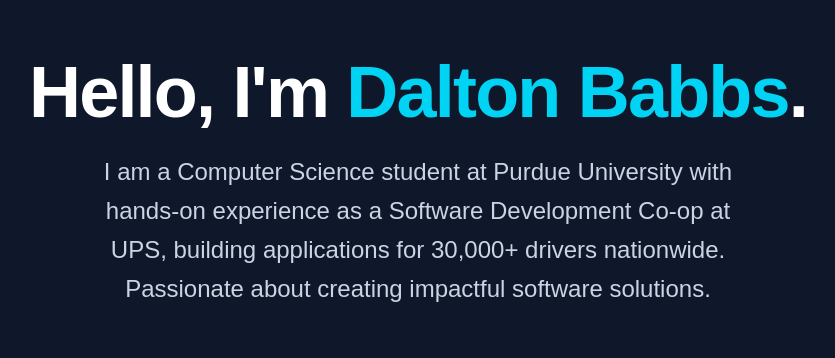
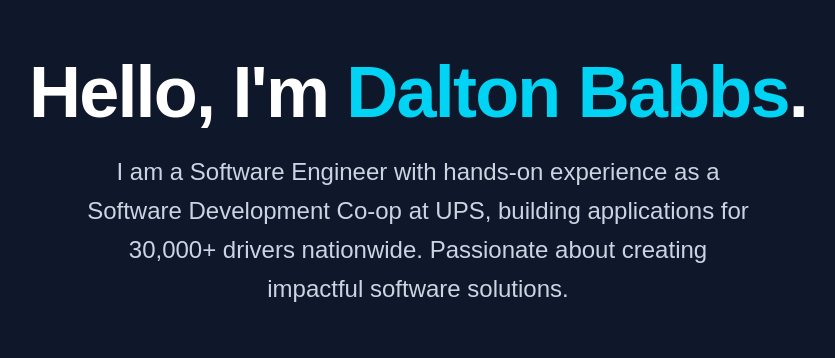
Before and after one commit to DaltonCB/my-website, a Next.js app: page / in a window 1280 px wide. Shown: the top 358 px of the page, without its empty margins (222-1057 px from the left). Built offline with nearby package versions, Linux system fonts and the light colour scheme.

Commit message:
Update Hero.tsx

```diff
--- a/components/Hero.tsx
+++ b/components/Hero.tsx
@@ -7,7 +7,7 @@ export default function Hero() {
         Hello, I&apos;m <span className="text-cyan-400">Dalton Babbs</span>.
       </h1>
       <p className="text-lg sm:text-xl md:text-2xl max-w-2xl text-slate-300 mb-8 leading-relaxed">
-        I am a Computer Science student at Purdue University with hands-on experience as a Software Development Co-op at UPS, building applications for 30,000+ drivers nationwide. Passionate about creating impactful software solutions.
+        I am a Software Engineer with hands-on experience as a Software Development Co-op at UPS, building applications for 30,000+ drivers nationwide. Passionate about creating impactful software solutions.
       </p>
       <div className="mt-8 flex flex-col sm:flex-row gap-3 justify-center">
         <a
```
